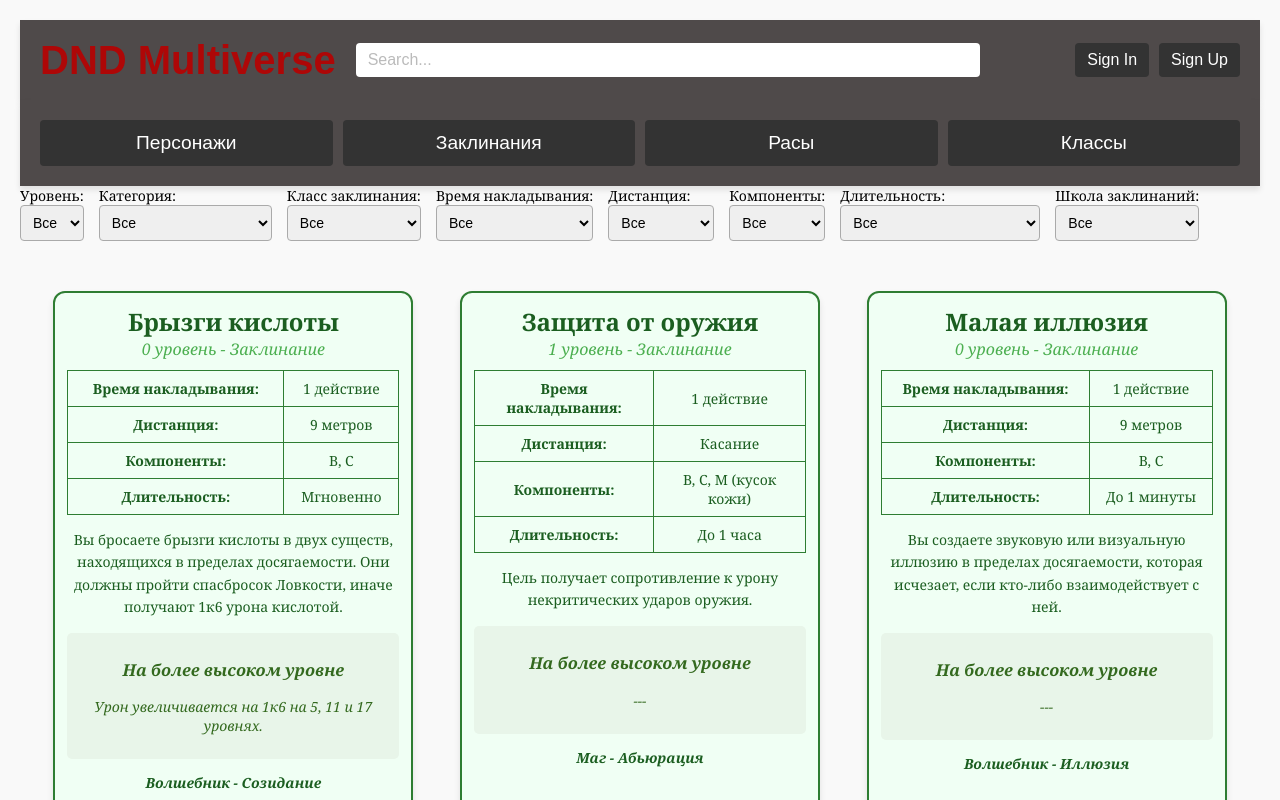
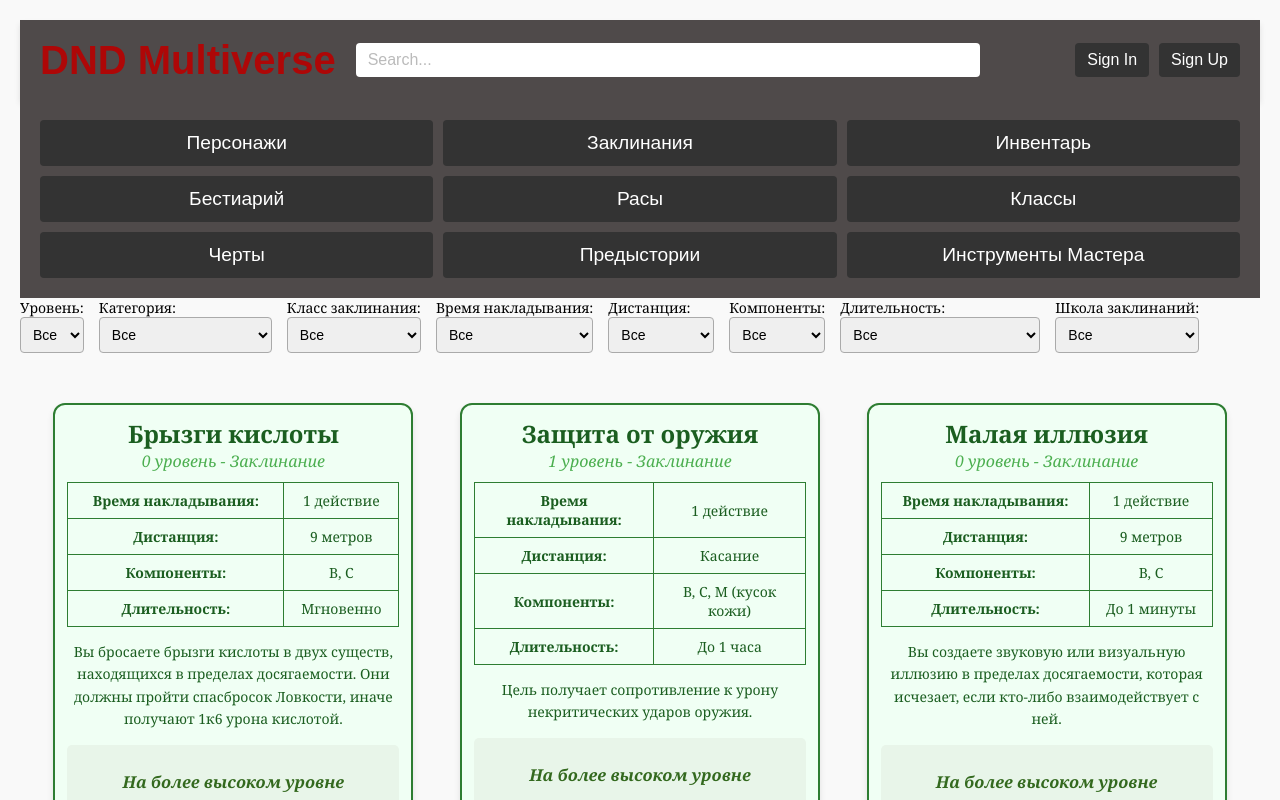
Before and after one commit to Sliver1367/dnd_multiverse, a React (Create React App) app: page / in a window 1280 px wide. Shown: the top 800 px of the page. Built offline with nearby package versions, Linux system fonts and the light colour scheme; the HTML template or start-up script is replaced by a standard one.

Commit message:
попытка в фаербэйз

```diff
--- a/package.json
+++ b/package.json
@@ -6,6 +6,7 @@
     "@testing-library/jest-dom": "^5.17.0",
     "@testing-library/react": "^13.4.0",
     "@testing-library/user-event": "^13.5.0",
+    "firebase": "^11.1.0",
     "mobx": "^6.13.5",
     "mobx-react-lite": "^4.1.0",
     "react": "^18.3.1",
--- a/src/components/Categories/Categories.css
+++ b/src/components/Categories/Categories.css
@@ -1,28 +1,28 @@
 .categories {
   display: flex;
-    justify-content: space-between; /* Равномерное распределение между элементами */
-    align-items: center;
+  flex-wrap: wrap; /* Поддержка нескольких строк */
+  justify-content: space-between;
+  align-items: flex-start;
   background-color: #4f4a4a;
   padding: 20px;
-    box-shadow: 0 4px 6px rgba(0, 0, 0, 0.1);
-    color: #930202;
-    font-family: 'Arial', sans-serif;
-    gap: 10px; /* Расстояние между кнопками */
+  gap: 10px;
+  position: relative;
 }
 
 .category {
-    flex: 1; /* Растягивает элемент, чтобы занять равную ширину */
-    text-align: center; /* Центровка текста */
+  position: relative;
+  text-align: center;
+  flex: 1 1 calc(33.333% - 10px); /* Три категории в строке, с отступами */
+  box-sizing: border-box;
 }
 
 .category__button {
-    width: 100%; /* Заполняет родительский контейнер */
+  width: 100%;
   background-color: #333;
   color: #fff;
   padding: 12px;
   border: none;
   border-radius: 4px;
-    text-align: center; /* Центровка текста на кнопке */
   font-size: 1.2rem;
   cursor: pointer;
   transition: background-color 0.3s ease;
@@ -35,8 +35,11 @@
 .subcategories {
   display: none;
   flex-direction: column;
-    margin-top: 5px;
-    padding-left: 20px;
+  padding: 10px 0;
+  background-color: #4f4a4a;
+  border-radius: 4px;
+  margin-top: 10px;
+  box-shadow: 0 4px 6px rgba(0, 0, 0, 0.1);
 }
 
 .subcategories.visible {
@@ -47,10 +50,9 @@
   background-color: #555;
   color: #fff;
   padding: 8px 12px;
+  margin: 5px 0;
   border: none;
   border-radius: 4px;
-    margin-bottom: 5px;
-    text-align: left;
   font-size: 1rem;
   cursor: pointer;
   transition: background-color 0.3s ease;
--- a/src/components/Categories/Categories.jsx
+++ b/src/components/Categories/Categories.jsx
@@ -10,8 +10,13 @@
       subcategories: ["Мои персонажи", "Создание персонажей"],
     },
     { name: "Заклинания", subcategories: ["Мои заклинания", "Поиск"] },
+    { name: "Инвентарь", subcategories: [] },
+    { name: "Бестиарий", subcategories: [] },
     { name: "Расы", subcategories: [] },
-    { name: "Классы", subcategories: [] }
+    { name: "Классы", subcategories: [] },
+    { name: "Черты", subcategories: [] },
+    { name: "Предыстории", subcategories: [] },
+    { name: "Инструменты Мастера", subcategories: ["Бастионы"] },
   ];
 
   const toggleSubcategories = (categoryName) => {
```
Also changed, not shown: src/firebase/firebaseConfig.js (added, +21 -0 lines), 1 other file (tests, documents, lock files or other folders). Lines whose indentation alone changed are shown as unchanged.
